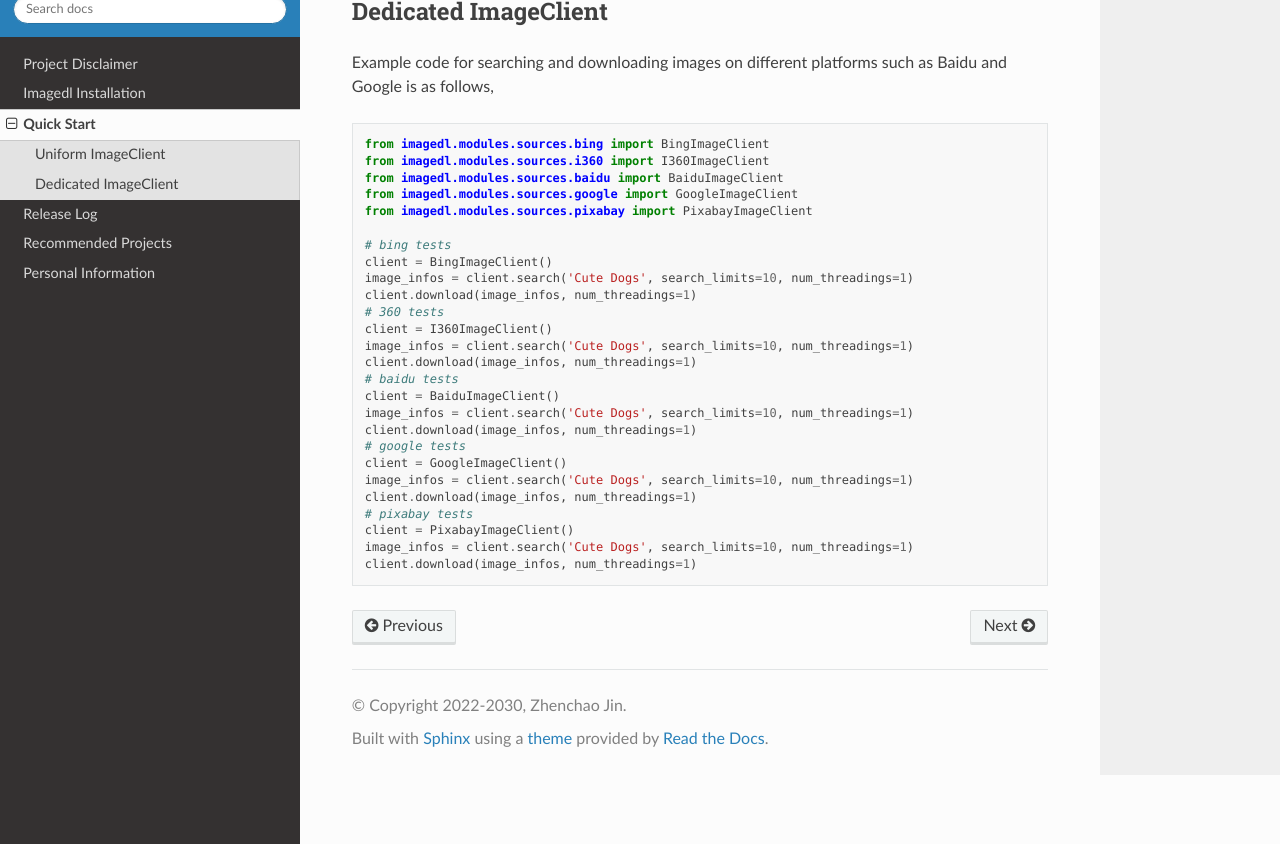
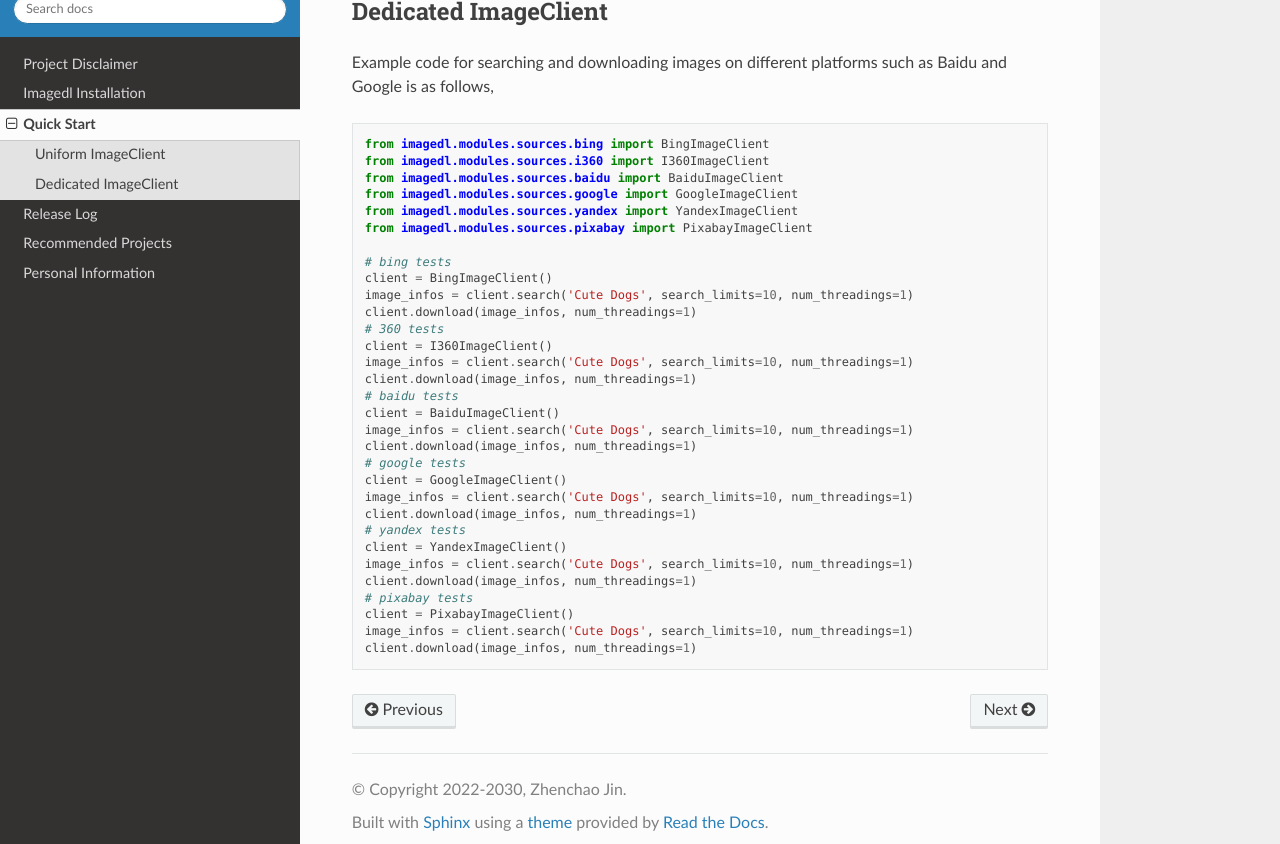
Before and after one commit to CharlesPikachu/imagedl, a Sphinx documentation site: the page built from docs/Quickstart.md, in a window 1280 px wide and 900 px high, scrolled down 1194 px, cut to the strip 56-900 px from the top of the window. Built offline with Sphinx 7.4.7 and the Read the Docs theme 3.1.0, drawn with Linux system fonts in a browser that asks for light colours; some of the changed text lies outside the part shown.

Commit message:
update docs

```diff
--- a/docs/Quickstart.md
+++ b/docs/Quickstart.md
@@ -15,7 +15,7 @@
 
 For class `ImageClient`, the acceptable arguments include,
 
-- `image_source` (`str`, default: `'BaiduImageClient'`): The image search and download source, including `['BaiduImageClient', 'BingImageClient', 'GoogleImageClient', 'I360ImageClient', 'PixabayImageClient']`.
+- `image_source` (`str`, default: `'BaiduImageClient'`): The image search and download source, including `['BaiduImageClient', 'BingImageClient', 'GoogleImageClient', 'I360ImageClient', 'PixabayImageClient', 'YandexImageClient']`.
 - `init_image_client_cfg` (`dict`, default: `{}`): Client initialization configuration such as `{'work_dir': 'images', 'max_retries': 5}`.
 - `search_limits` (`int`, default: `1000`): Scale of image downloads.
 - `num_threadings` (`int`, default: `5`): Number of threads used.
@@ -37,6 +37,7 @@
 from imagedl.modules.sources.i360 import I360ImageClient
 from imagedl.modules.sources.baidu import BaiduImageClient
 from imagedl.modules.sources.google import GoogleImageClient
+from imagedl.modules.sources.yandex import YandexImageClient
 from imagedl.modules.sources.pixabay import PixabayImageClient
 
 # bing tests
@@ -55,6 +56,10 @@
 client = GoogleImageClient()
 image_infos = client.search('Cute Dogs', search_limits=10, num_threadings=1)
 client.download(image_infos, num_threadings=1)
+# yandex tests
+client = YandexImageClient()
+image_infos = client.search('Cute Dogs', search_limits=10, num_threadings=1)
+client.download(image_infos, num_threadings=1)
 # pixabay tests
 client = PixabayImageClient()
 image_infos = client.search('Cute Dogs', search_limits=10, num_threadings=1)
--- a/docs/conf.py
+++ b/docs/conf.py
@@ -20,7 +20,7 @@
 project = 'imagedl'
 copyright = '2022-2030, Zhenchao Jin'
 author = 'Zhenchao Jin'
-release = '0.1.4'
+release = '0.1.5'
 
 # -- General configuration ---------------------------------------------------
 
```
Also changed, not shown: docs/Changelog.md (+2 -0 lines).
